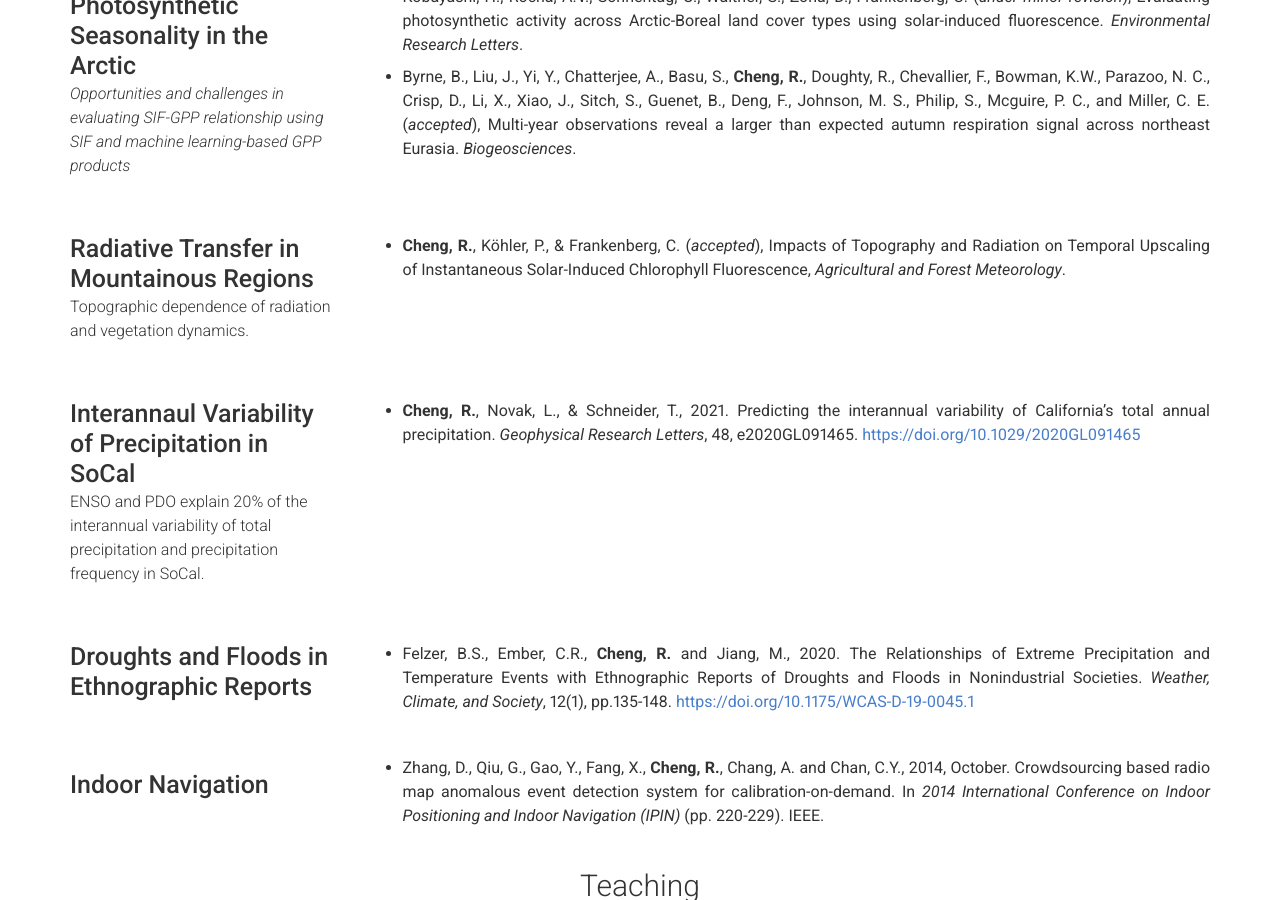
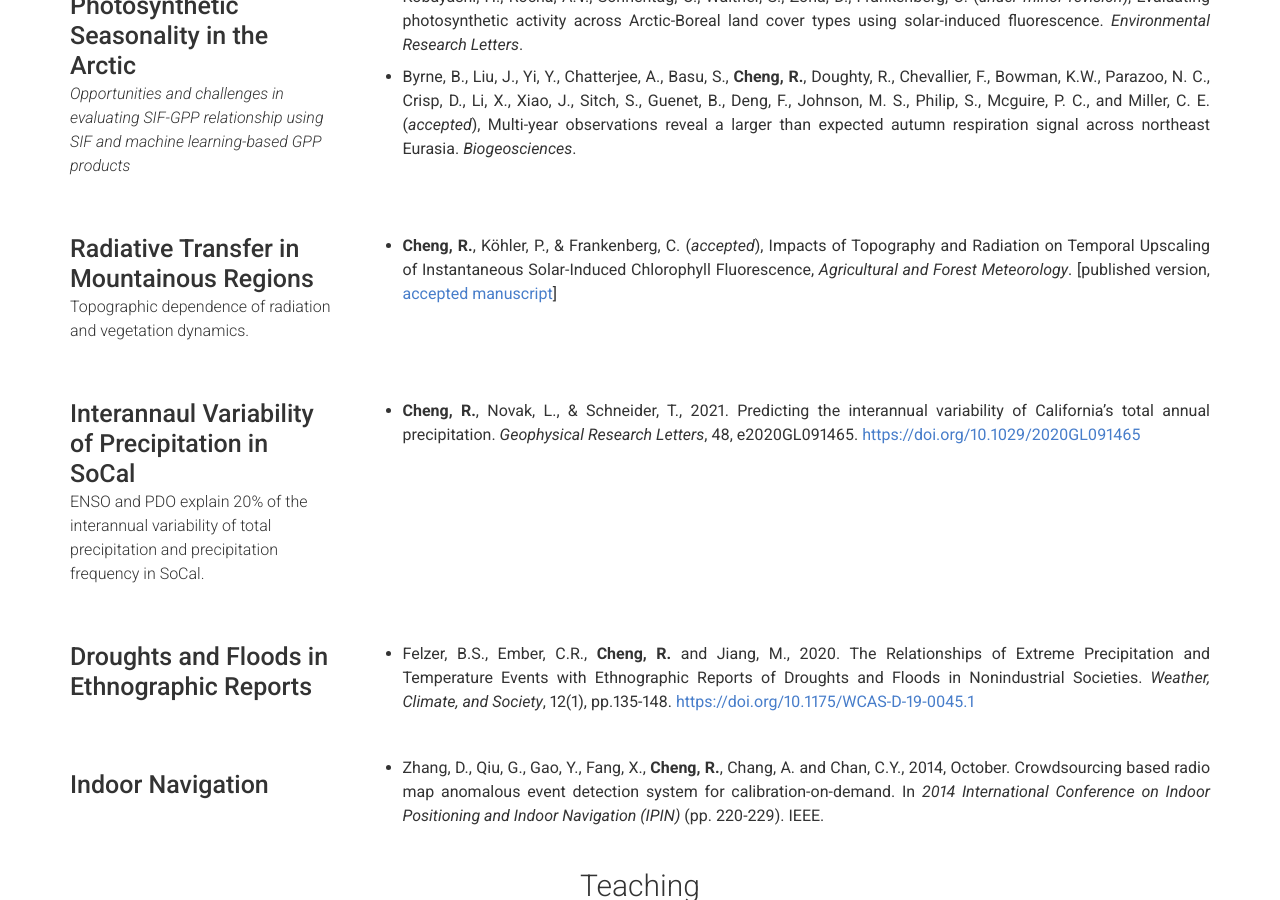
Before and after one commit to ruillercoaster/ruillercoaster.github.io, a Jekyll site: the page built from index.md, in a window 1280 px wide and 900 px high, scrolled down 1797 px. Built offline with Jekyll 4.4.1, drawn with Linux system fonts in a browser that asks for light colours; nearby versions of some CDN libraries; a script that is not in the unit is left out.

Commit message:
add AFM2022 link

```diff
--- a/_config.yml
+++ b/_config.yml
@@ -174,7 +174,7 @@ content:
         caption: |+
           Topographic dependence of radiation and vegetation dynamics.
         description: | # this will include new lines to allow paragraphs
-          * **Cheng, R.**, Köhler, P., & Frankenberg, C. (<em>accepted</em>), Impacts of Topography and Radiation on Temporal Upscaling of Instantaneous Solar-Induced Chlorophyll Fluorescence, <em>Agricultural and Forest Meteorology</em>.
+          * **Cheng, R.**, Köhler, P., & Frankenberg, C. (<em>accepted</em>), Impacts of Topography and Radiation on Temporal Upscaling of Instantaneous Solar-Induced Chlorophyll Fluorescence, <em>Agricultural and Forest Meteorology</em>. [published version, [accepted manuscript](https://drive.google.com/file/d/1bHDp1fRcfoD3f6G0TMbm6aTYojpNX39o/view?usp=sharing)]
 
       - layout: left
         title: Interannaul Variability of Precipitation in SoCal
```
